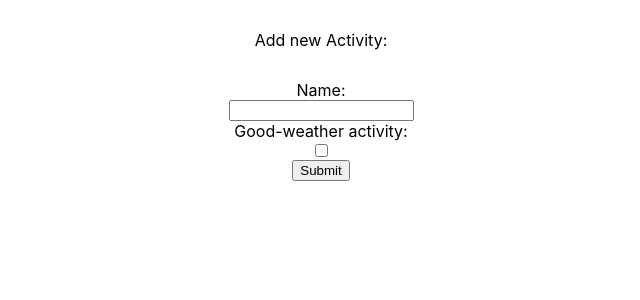
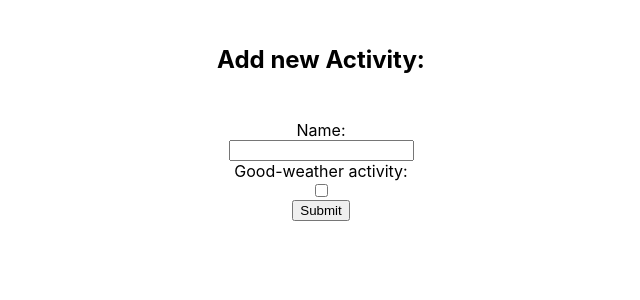
Before and after one commit to NadjaKanunnikow/Recap-Project-4, a React (Create React App) app: page / in a window 1280 px wide. Shown: the top 300 px of the page, without its empty margins (319-959 px from the left). Built offline with nearby package versions, Linux system fonts and the light colour scheme.

Commit message:
finish handleSubmit

```diff
--- a/src/components/Form.js
+++ b/src/components/Form.js
@@ -1,16 +1,26 @@
-export default function Form() {
+export default function Form({ onAddActivity }) {
+  function handleSubmit(event) {
+    event.preventDefault();
+    const name = event.target[0].value;
+    console.log("Name:", name);
+    const isForGoodWeather = event.target[1].checked;
+    console.log("A new Activity was submitted:", isForGoodWeather);
+
+    const activityObject = { name: name, isForGoodWeather: isForGoodWeather };
+  }
+
   return (
     <div>
-      <header className="App-header">Add new Activity:</header>
-      <form className="App">
+      <form onSubmit={handleSubmit} className="App">
+        <h2 className="App-header">Add new Activity:</h2>
         <label aria-labelledby="name" htmlFor="name">
           Name:
         </label>
         <input type="text" id="name" name="name"></input>
-        <label aria-labelledby="checkbox" htmlFor="checkbox">
+        <label aria-labelledby="isForGoodWeather" htmlFor="checkbox">
           Good-weather activity:
         </label>
-        <input name="checkbox" id="checkbox" type="checkbox"></input>
+        <input name="checkbox" id="isForGoodWeather" type="checkbox"></input>
         <button type="submit">Submit</button>
       </form>
     </div>
```
